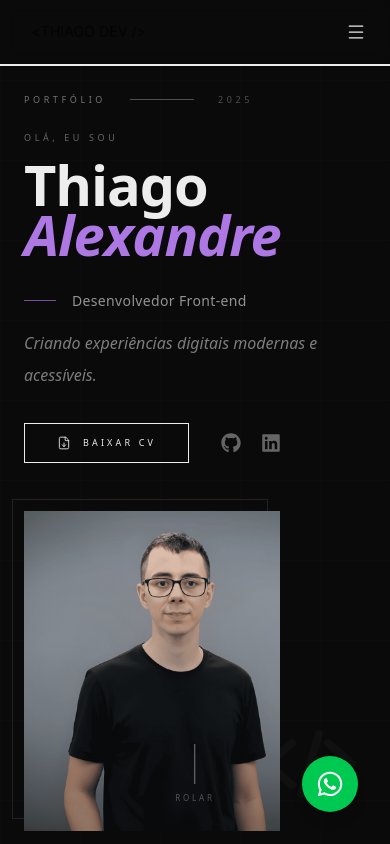
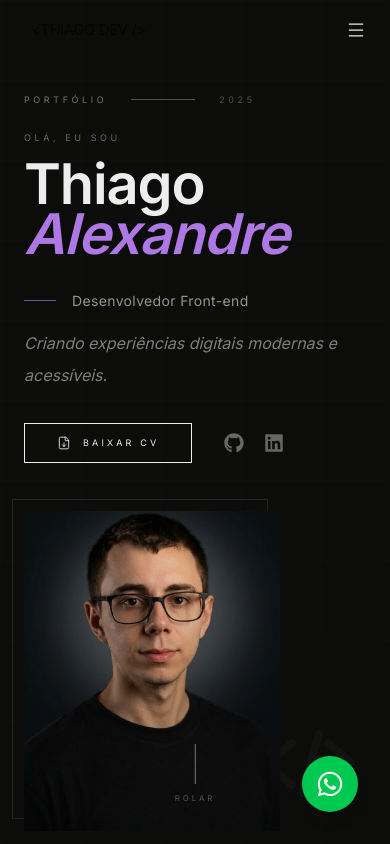
Before and after one commit to thiagokilu/portifolio-react, a Next.js app: page / in a window 390 px wide. Shown: the top 844 px of the page. Built offline with nearby package versions, Linux system fonts and the light colour scheme.

Commit message:
update google console

```diff
--- a/Components/Header/Header.tsx
+++ b/Components/Header/Header.tsx
@@ -1,6 +1,6 @@
 "use client";
 import { useEffect, useState } from "react";
-import { MoonIcon, SunIcon, Menu, X } from "lucide-react";
+import { Menu, X } from "lucide-react";
 import Image from "next/image";
 import Logo from "../../public/icons/thiagodev.svg";
 import Link from "next/link";
@@ -29,63 +29,70 @@ export default function Header() {
 
   return (
     <header
-      className="w-full fixed top-0 left-0 z-50 bg-background/80 backdrop-blur-sm border-b border-current border-opacity-[0.06]"
-      style={{ fontFamily: "var(--font-sans)" }}
+      className="w-full fixed top-0 left-0 z-50  select-none cursor-none"
+      style={{ fontFamily: "'Inter', system-ui, sans-serif" }}
     >
-      <nav className="max-w-7xl mx-auto px-6 md:px-16 lg:px-24 flex items-center justify-between h-16">
-        {/* ── LOGO ── */}
-        <div className="w-32 opacity-80 hover:opacity-100 md:transition-opacity md:duration-300">
+      <nav className=" px-6 md:px-12 flex items-center justify-between h-[60px]">
+        {/* ── LOGO (Mantida a original com estilo do print) ── */}
+        <div className="w-32 cursor-none">
           <Link href="/">
-            <Image src={Logo} alt="Thiago Dev" className="dark:invert" />
+            <Image
+              src={Logo}
+              alt="Thiago Dev"
+              className="dark:invert opacity-80 hover:opacity-100 transition-opacity duration-300"
+            />
           </Link>
         </div>
 
-        {/* ── NAV DESKTOP ── */}
-        <ul className="hidden md:flex items-center gap-0">
+        {/* ── NAV DESKTOP (Estilo 12px / 0.1em) ── */}
+        <div className="hidden md:flex items-center gap-10">
+          <ul className="flex items-center gap-2 list-none m-0 p-0">
             {links.map((item) => (
               <li key={item.href}>
                 <a
                   href={item.href}
-                className="group relative flex items-center px-4 h-16 text-[9px] uppercase tracking-[0.3em] opacity-100 md:transition-opacity md:duration-300"
-                style={{ fontFamily: "var(--font-sans)" }}
+                  className="group relative flex items-center px-4 py-2 text-[12px] font-normal uppercase tracking-[0.1em] text-[#93938F] hover:text-[#EDEDE8] transition-colors duration-300 cursor-none"
                 >
                   {item.label}
-                {/* linha inferior crescente */}
-                <span className="absolute bottom-0 left-0 h-[1px] w-0 bg-purple-primary group-hover:w-full md:transition-all md:duration-400 ease-[cubic-bezier(0.16,1,0.3,1)]" />
+                  {/* Linha inferior baseada no CSS .nav-links a::after */}
+                  <span className="absolute bottom-1 left-4 h-[1px] w-0 bg-[#EDEDE8] transition-all duration-300 ease-[cubic-bezier(0.25,0.46,0.45,0.94)] group-hover:w-[calc(100%-2rem)]" />
                 </a>
               </li>
             ))}
+          </ul>
 
-          {/* divisória */}
-          <li className="w-px h-4 bg-current opacity-15 mx-3" />
-
-          {/* toggle tema */}
-          <li>
+          {/* ── TOGGLE TEMA (Design oval 39.6px x 20px) ── */}
           <button
             onClick={toggleTheme}
             aria-label="Mudar tema"
-              className="group flex items-center justify-center w-10 h-10 opacity-100 md:transition-opacity md:duration-300"
+            className="flex items-center gap-2 px-3 rounded-full border border-[#EDEDE8]/10 hover:border-[#EDEDE8]/30 transition-all duration-300 cursor-none"
+            style={{ height: "20px" }}
           >
-              {theme === "dark" ? (
-                <SunIcon className="w-3.5 h-3.5" strokeWidth={1.5} />
-              ) : (
-                <MoonIcon className="w-3.5 h-3.5" strokeWidth={1.5} />
-              )}
+            {/* Ícone meio-a-meio customizado */}
+            <div className="w-[10px] h-[10px] rounded-full border border-[#EDEDE8] flex overflow-hidden">
+              <div
+                className={`w-1/2 h-full ${theme === "dark" ? "bg-[#EDEDE8]" : "bg-transparent"}`}
+              />
+              <div
+                className={`w-1/2 h-full ${theme === "light" ? "bg-[#EDEDE8]" : "bg-transparent"}`}
+              />
+            </div>
+            <span className="text-[#EDEDE8] text-[10px] font-bold uppercase leading-none tracking-tighter">
+              {theme === "dark" ? "Light" : "Dark"}
+            </span>
           </button>
-          </li>
-        </ul>
+        </div>
 
         {/* ── BOTÃO MOBILE ── */}
         <button
-          className="md:hidden opacity-100"
+          className="md:hidden text-[#EDEDE8] cursor-none"
           onClick={() => setOpen((o) => !o)}
           aria-label={open ? "Fechar menu" : "Abrir menu"}
-          aria-expanded={open}
         >
           {open ? (
-            <X className="w-5 h-5" strokeWidth={1.5} />
+            <X size={20} strokeWidth={1.5} />
           ) : (
-            <Menu className="w-5 h-5" strokeWidth={1.5} />
+            <Menu size={20} strokeWidth={1.5} />
           )}
         </button>
       </nav>
@@ -93,28 +100,23 @@ export default function Header() {
       {/* ── MENU MOBILE ── */}
       <div
         className={`
-          md:hidden border-t border-current border-opacity-[0.06]
-          bg-background overflow-hidden transition-all duration-500 ease-[cubic-bezier(0.16,1,0.3,1)]
-          ${open ? "max-h-72 py-6" : "max-h-0 py-0"}
+          md:hidden bg-[#0C0C0B] overflow-hidden transition-all duration-500 ease-[cubic-bezier(0.16,1,0.3,1)]
+          ${open ? "max-h-[100vh] py-8 border-t border-[#EDEDE8]/5" : "max-h-0"}
         `}
       >
-        <ul className="flex flex-col px-6 md:px-16 lg:px-24">
+        <ul className="flex flex-col px-8">
           {links.map((item, i) => (
             <li
               key={item.href}
-              className="border-b border-current border-opacity-[0.06] last:border-b-0"
+              className="border-b border-[#EDEDE8]/5 last:border-b-0"
             >
               <a
                 href={item.href}
                 onClick={() => setOpen(false)}
-                className="group relative flex items-center justify-between py-4 text-[9px] uppercase tracking-[0.3em] opacity-100"
-                style={{ fontFamily: "var(--font-sans)" }}
+                className="flex items-center justify-between py-5 text-[12px] font-normal uppercase tracking-[0.1em] text-[#EDEDE8] cursor-none"
               >
                 <span>{item.label}</span>
-                <span
-                  className="text-[8px] opacity-100 tabular-nums"
-                  style={{ fontFamily: "var(--font-sans)" }}
-                >
+                <span className="text-[10px] opacity-30 tabular-nums">
                   {String(i + 1).padStart(2, "0")}
                 </span>
               </a>
@@ -122,23 +124,15 @@ export default function Header() {
           ))}
 
           {/* tema mobile */}
-          <li className="pt-4 flex items-center justify-between">
-            <span
-              className="text-[9px] uppercase tracking-[0.3em] opacity-100"
-              style={{ fontFamily: "system-ui, sans-serif" }}
-            >
+          <li className="pt-6 flex items-center justify-between">
+            <span className="text-[12px] uppercase tracking-[0.1em] text-[#93938F]">
               Tema
             </span>
             <button
               onClick={toggleTheme}
-              aria-label="Mudar tema"
-              className="opacity-100"
+              className="flex items-center gap-2 px-4 py-1.5 rounded-full border border-[#EDEDE8]/10 text-[#EDEDE8] text-[10px] uppercase font-bold"
             >
-              {theme === "dark" ? (
-                <SunIcon className="w-3.5 h-3.5" strokeWidth={1.5} />
-              ) : (
-                <MoonIcon className="w-3.5 h-3.5" strokeWidth={1.5} />
-              )}
+              {theme === "dark" ? "Light Mode" : "Dark Mode"}
             </button>
           </li>
         </ul>
--- a/Components/Hero/Hero.tsx
+++ b/Components/Hero/Hero.tsx
@@ -5,7 +5,6 @@ import photo from "../../public/imagens/perfil-hero.webp";
 import Image from "next/image";
 import { FaGithub, FaLinkedin } from "react-icons/fa";
 import { IoCodeSlash } from "react-icons/io5";
-import Header from "../Header/Header";
 import { motion, type Variants } from "framer-motion";
 
 const stagger: Variants = {
@@ -25,8 +24,6 @@ const fadeUp: Variants = {
 export default function Hero() {
   return (
     <div style={{ fontFamily: "var(--font-editorial-serif)" }}>
-      <Header />
-
       <div id="Hero" className="relative min-h-screen overflow-hidden">
         {/* ── GRID DE FUNDO SUTIL ── */}
         <div className="absolute inset-0 pointer-events-none">
@@ -190,7 +187,7 @@ export default function Hero() {
                   priority
                   fetchPriority="high"
                   sizes="100vw"
-                  className="object-cover md:grayscale-[0.3] md:group-hover:grayscale-0 md:transition-all md:duration-700"
+                  className="object-cover"
                 />
                 {/* overlay sutil */}
                 <div className="absolute inset-0 bg-gradient-to-t from-background/30 to-transparent" />
--- a/app/globals.css
+++ b/app/globals.css
@@ -5,7 +5,7 @@
 ========================= */
 :root {
   --font-sans: var(--font-inter);
-  --font-display: var(--font-sora);
+  --font-display: var(--font-inter);
 }
 
 /* =========================
@@ -28,7 +28,7 @@
 
 /* DARK */
 :root[data-theme="dark"] {
-  --background: #0a0a0a;
+  --background: #0c0c0b;
   --foreground: #ededed;
 
   --purple-primary: #c084fc;
@@ -54,10 +54,10 @@
   --color-purple-quinary: var(--purple-quinary);
   --color-purple-senary: var(--purple-senary);
 
-  --font-editorial-serif: var(--font-roboto);
-  --font-editorial-sans: var(--font-roboto);
-  --font-sans: var(--font-roboto);
-  --font-mono: var(--font-roboto);
+  --font-editorial-serif: var(--font-inter);
+  --font-editorial-sans: var(--font-inter);
+  --font-sans: var(--font-inter);
+  --font-mono: var(--font-inter);
 }
 
 /* =========================
@@ -148,7 +148,7 @@
 body {
   background-color: var(--background);
   color: var(--foreground);
-  font-family: var(--font-roboto), sans-serif;
+  font-family: var(--font-inter), sans-serif;
   text-rendering: optimizeLegibility;
 }
 
--- a/app/layout.tsx
+++ b/app/layout.tsx
@@ -1,5 +1,5 @@
 import type { Metadata } from "next";
-import { Inter, Sora } from "next/font/google";
+import { Inter } from "next/font/google";
 import { GoogleAnalytics, GoogleTagManager } from "@next/third-parties/google";
 import "./globals.css";
 
@@ -7,13 +7,6 @@ const inter = Inter({
   variable: "--font-inter",
   subsets: ["latin"],
   weight: ["400", "600"],
-  display: "swap",
-});
-
-const sora = Sora({
-  variable: "--font-sora",
-  subsets: ["latin"],
-  weight: ["700"],
   display: "swap",
 });
 
@@ -135,10 +128,10 @@ export default function RootLayout({
         />
         <meta
           name="google-site-verification"
-          content="UFjQxjA8G3WGGYaHktuobl0fkekKd5OKaK5877Bw8H4"
+          content="VMuYkaF34YqH-UXj1kK8PIbkpMFlp7_Gp1rk6K7TzUE"
         />
       </head>
-      <body className={`${inter.variable} ${sora.variable} antialiased`}>
+      <body className={`${inter.variable} antialiased`}>
         {children}
         <GoogleAnalytics gaId="G-4G55N5WQYM" />
         <GoogleTagManager gtmId="G-4G55N5WQYM" />
--- a/app/page.tsx
+++ b/app/page.tsx
@@ -3,6 +3,7 @@ import Companies from "@/Components/Companies/Companies";
 import Contact from "@/Components/Contact/Contact";
 import ContractedServices from "@/Components/ContractedServices/ContractedServices";
 import Footer from "@/Components/Footer/Footer";
+import Header from "@/Components/Header/Header";
 import Hero from "@/Components/Hero/Hero";
 import LoadingPage from "@/Components/LoadingPage";
 import Projects from "@/Components/Projects/Projects";
@@ -11,6 +12,7 @@ import Skills from "@/Components/Skills/Skills";
 export default function Home() {
   return (
     <main>
+      <Header />
       <div className="flex flex-col gap-16 md:gap-20">
         <LoadingPage />
         <Hero />
```
Also changed, not shown: public/imagens/perfil-hero.webp, public/imagens/perfil-hero2.webp (added). Lines whose indentation alone changed are shown as unchanged.
